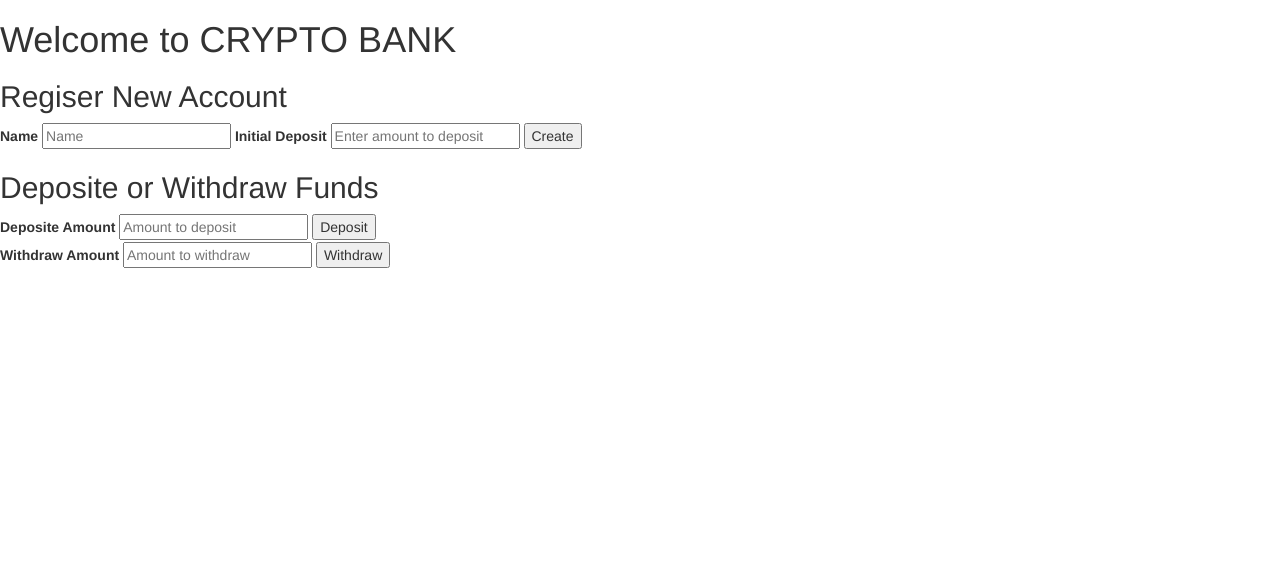
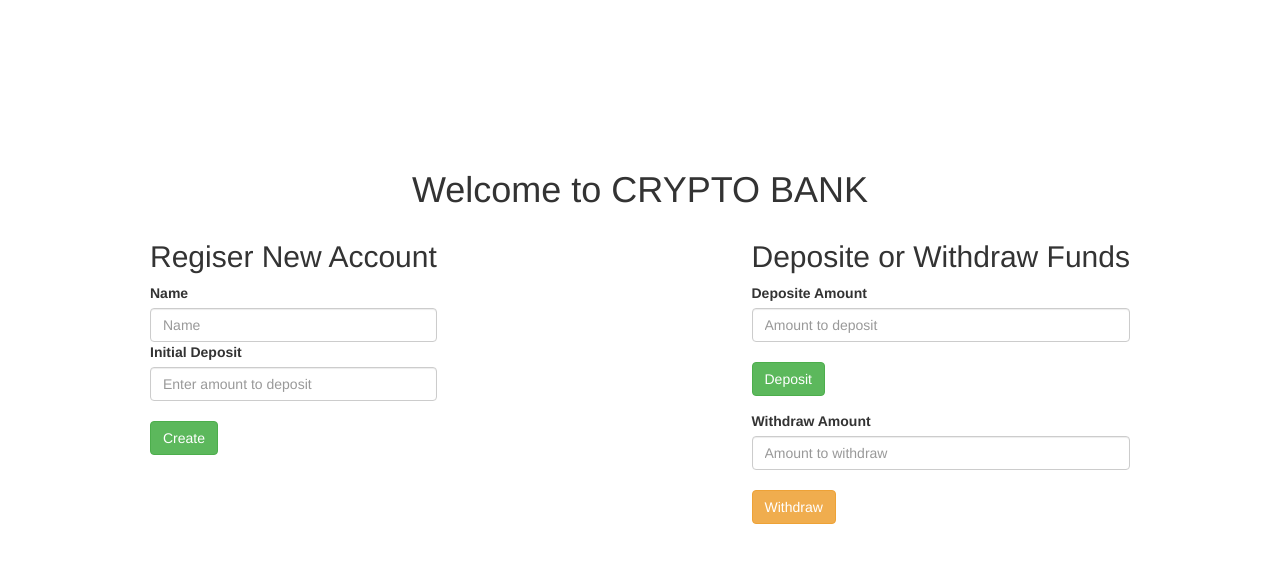
Before and after one commit to kiburei/bank-account, a plain HTML site: page index.html in a window 1280 px wide. Drawn offline with Linux system fonts and the light colour scheme.

Commit message:
add css styles to html

```diff
--- a/css/styles.css
+++ b/css/styles.css
@@ -0,0 +1,17 @@
+body {
+  padding: 150px;
+
+}
+
+
+h1 {
+  text-align: center;
+}
+
+.transact {
+  float: right;
+}
+
+.customer-new {
+  float: left;;
+}
--- a/index.html
+++ b/index.html
@@ -8,32 +8,46 @@
   </head>
   <body>
     <h1>Welcome to CRYPTO BANK</h1>
+    <div class="customer-new">
       <h2>Regiser New Account</h2>
-    <form class="" action="index.html" method="post">
+      <form action="index.html" method="post">
+        <div class="form-group">
           <label for="">Name</label>
-      <input type="text" name="" value="" placeholder="Name">
+          <input class="form-control" type="text" name="" value="" placeholder="Name">
 
           <label for="">Initial Deposit</label>
-      <input type="text" name="" value="" placeholder="Enter amount to deposit">
+          <input class="form-control" type="text" name="" value="" placeholder="Enter amount to deposit"></br>
 
-      <button type="button" name="button">Create</button>
+          <button class="btn btn-success" type="button" name="button">Create</button>
 
+        </div>
 
       </form>
 
+    </div>
+
+    <div class="transact">
       <h2>Deposite or Withdraw Funds</h2>
       <form class="" action="index.html" method="post">
+        <div class="form-group">
           <label for="">Deposite Amount</label>
-      <input type="text" name="" value="" placeholder="Amount to deposit">
-      <button type="button" name="button">Deposit</button>
+          <input class="form-control" type="text" name="" value="" placeholder="Amount to deposit"></br>
+          <button class="btn btn-success" type="button" name="button">Deposit</button>
+
+        </div>
       </form>
 
       <form class="" action="index.html" method="post">
+        <div class="form-group">
           <label for="">Withdraw Amount</label>
-      <input type="text" name="" value="" placeholder="Amount to withdraw">
-      <button type="button" name="button">Withdraw</button>
+          <input class="form-control" type="text" name="" value="" placeholder="Amount to withdraw"></br>
+          <button class="btn btn-warning" type="button" name="button">Withdraw</button>
+
+        </div>
       </form>
 
 
+    </div>
+
   </body>
 </html>
```
Lines whose indentation alone changed are shown as unchanged.
